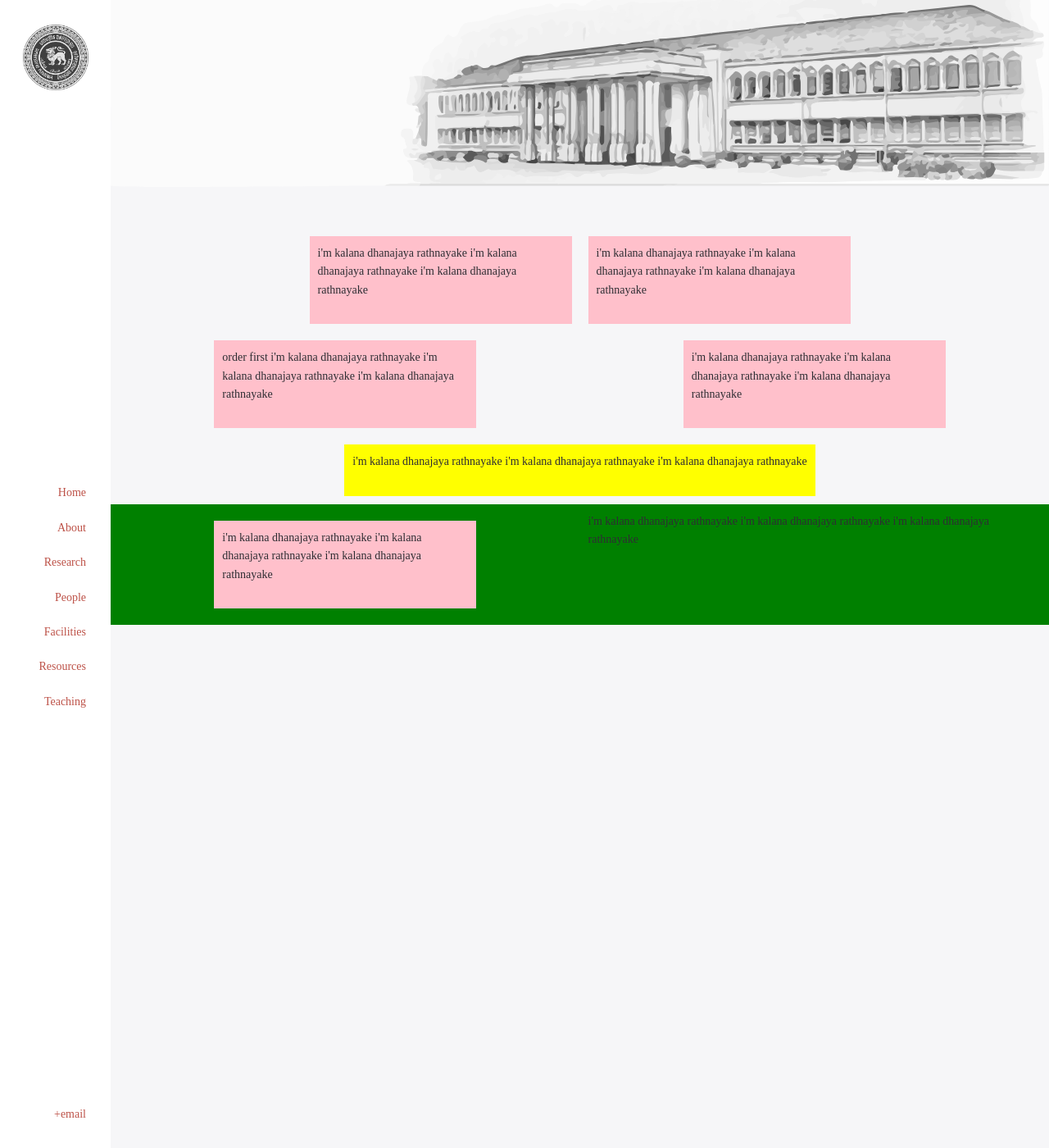
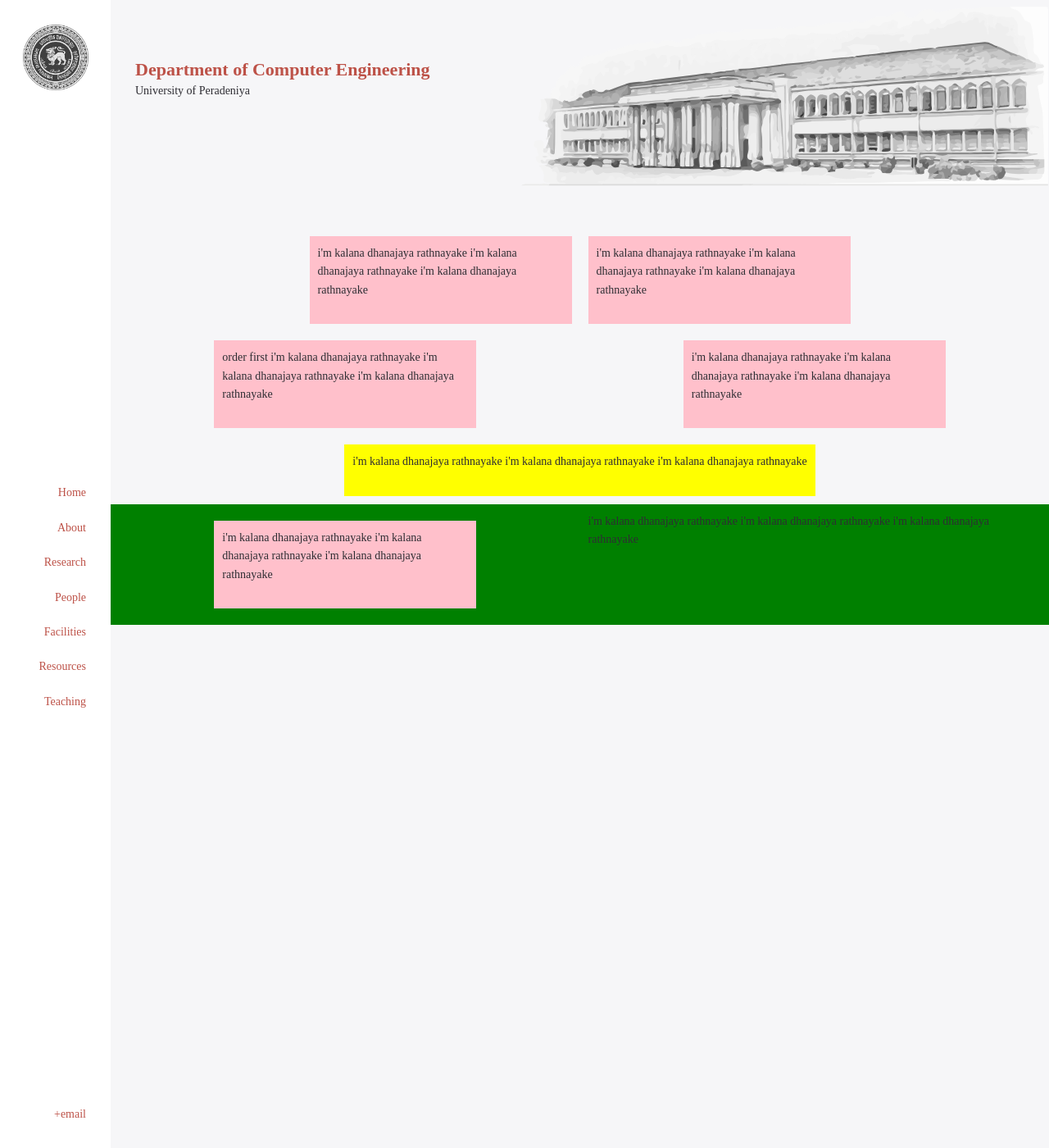
Before and after one commit to lifeF/Department-Web-site, a Jekyll site: the page built from index.html, in a window 1280 px wide and 1400 px high. Shown: the whole window at 82% size. Built offline with Jekyll 4.4.1, drawn with Linux system fonts in a browser that asks for light colours; Markdown is read by kramdown in place of the engine named in the settings.

Commit message:
before adding particle js

```diff
--- a/_includes/section-about.html
+++ b/_includes/section-about.html
@@ -1 +1 @@
-<section class="about"><div class="flex flex-center"></div></section>
+<section class="about"><div class="flex"><div class="col1 push-left"><h4>Department of Computer Engineering </h4><p>University of Peradeniya</p></div></div></section>
--- a/assets/css/3-layouts/_home.sass
+++ b/assets/css/3-layouts/_home.sass
@@ -47,6 +47,11 @@
 .push-right
     margin-left: 330px
 
+.push-left
+    position: top left
+    margin-left: 20px
+    max-width: 450px
+
 @media (max-width: 640px)
     .home-section .flex.flex
         display: block
--- a/assets/css/4-sections/_home-about.sass
+++ b/assets/css/4-sections/_home-about.sass
@@ -4,3 +4,6 @@
         position: right bottom
         size:  cover
     height: 10vw
+
+    .col1
+        background: transparent
--- a/assets/css/main.css
+++ b/assets/css/main.css
@@ -206,6 +206,8 @@
   background-position: right bottom;
   background-size: cover;
   height: 10vw; }
+  section.about .col1 {
+    background: transparent; }
 
 .home-wrap {
   display: -ms-flexbox;
@@ -257,6 +259,11 @@
 .push-right {
   margin-left: 330px; }
 
+.push-left {
+  position: top left;
+  margin-left: 20px;
+  max-width: 450px; }
+
 @media (max-width: 640px) {
   .home-section .flex.flex {
     display: block; }
```
Also changed, not shown: _jadefiles/section-about.jade (+4 -4 lines), assets/img/header.svg, 2 other files.
